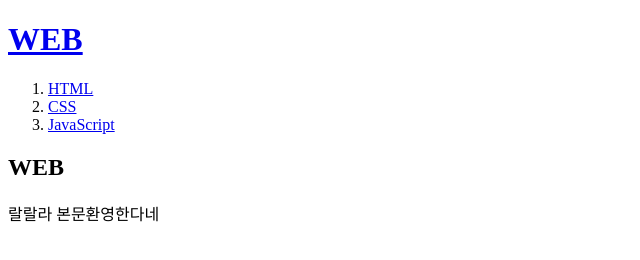
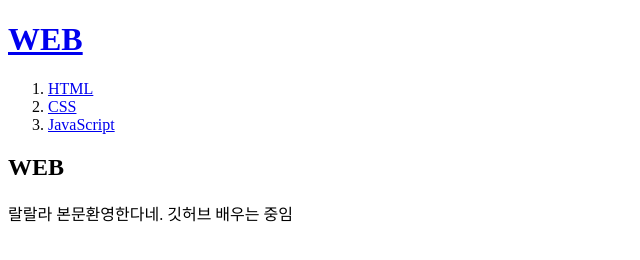
Before and after one commit to bboyome/my-first-web-site, a plain HTML site: page index.html in a window 1280 px wide. Shown: the whole page, without its empty margins (0-640 px from the left). Drawn offline with Linux system fonts and the light colour scheme.

Commit message:
html 페이지 내용 수정

```diff
--- a/index.html
+++ b/index.html
@@ -13,6 +13,6 @@
     <li><a href="3.html">JavaScript</a></li>
 </ol>
 <h2>WEB</h2>
-<p>랄랄라 본문환영한다네</p>
+<p>랄랄라 본문환영한다네. 깃허브 배우는 중임</p>
 </body>
 </html>
```
